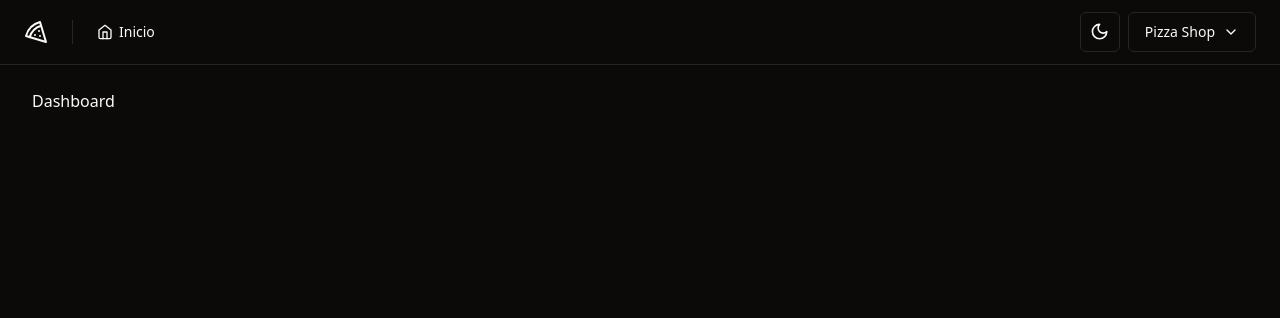
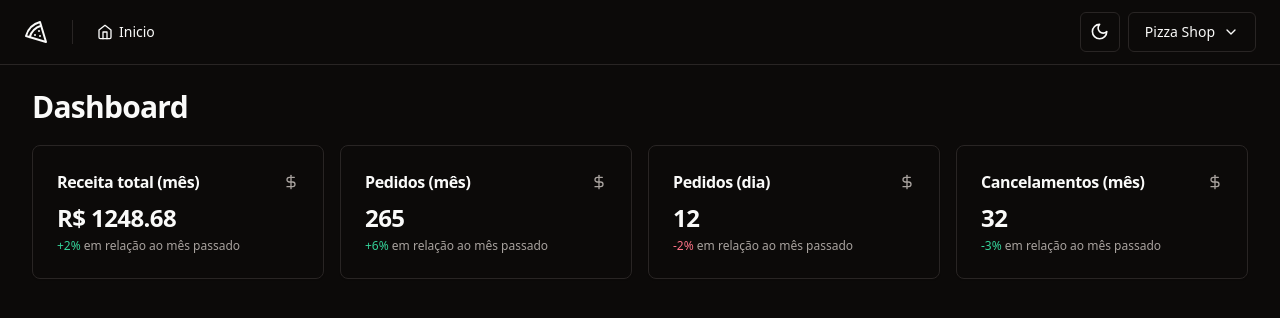
Before and after one commit to Nata07/pizzashop-web, a React (Vite) app: page / in a window 1280 px wide. Shown: the top 318 px of the page. Built offline with nearby package versions, Linux system fonts and the light colour scheme.

Commit message:
feat: added dashboard initial with cards

```diff
--- /dev/null
+++ b/src/components/ui/card.tsx
@@ -0,0 +1,79 @@
+import * as React from "react"
+
+import { cn } from "@/lib/utils"
+
+const Card = React.forwardRef<
+  HTMLDivElement,
+  React.HTMLAttributes<HTMLDivElement>
+>(({ className, ...props }, ref) => (
+  <div
+    ref={ref}
+    className={cn(
+      "rounded-lg border bg-card text-card-foreground shadow-sm",
+      className
+    )}
+    {...props}
+  />
+))
+Card.displayName = "Card"
+
+const CardHeader = React.forwardRef<
+  HTMLDivElement,
+  React.HTMLAttributes<HTMLDivElement>
+>(({ className, ...props }, ref) => (
+  <div
+    ref={ref}
+    className={cn("flex flex-col space-y-1.5 p-6", className)}
+    {...props}
+  />
+))
+CardHeader.displayName = "CardHeader"
+
+const CardTitle = React.forwardRef<
+  HTMLParagraphElement,
+  React.HTMLAttributes<HTMLHeadingElement>
+>(({ className, ...props }, ref) => (
+  <h3
+    ref={ref}
+    className={cn(
+      "text-2xl font-semibold leading-none tracking-tight",
+      className
+    )}
+    {...props}
+  />
+))
+CardTitle.displayName = "CardTitle"
+
+const CardDescription = React.forwardRef<
+  HTMLParagraphElement,
+  React.HTMLAttributes<HTMLParagraphElement>
+>(({ className, ...props }, ref) => (
+  <p
+    ref={ref}
+    className={cn("text-sm text-muted-foreground", className)}
+    {...props}
+  />
+))
+CardDescription.displayName = "CardDescription"
+
+const CardContent = React.forwardRef<
+  HTMLDivElement,
+  React.HTMLAttributes<HTMLDivElement>
+>(({ className, ...props }, ref) => (
+  <div ref={ref} className={cn("p-6 pt-0", className)} {...props} />
+))
+CardContent.displayName = "CardContent"
+
+const CardFooter = React.forwardRef<
+  HTMLDivElement,
+  React.HTMLAttributes<HTMLDivElement>
+>(({ className, ...props }, ref) => (
+  <div
+    ref={ref}
+    className={cn("flex items-center p-6 pt-0", className)}
+    {...props}
+  />
+))
+CardFooter.displayName = "CardFooter"
+
+export { Card, CardHeader, CardFooter, CardTitle, CardDescription, CardContent }
--- a/src/pages/app/dashboard.tsx
+++ /dev/null
@@ -1,10 +0,0 @@
-import { Helmet } from 'react-helmet-async'
-
-export function Dashboard() {
-  return (
-    <>
-      <Helmet title="Dashboard" />
-      <h1>Dashboard</h1>
-    </>
-  )
-}
--- /dev/null
+++ b/src/pages/app/dashboard/dashboard.tsx
@@ -0,0 +1,22 @@
+import { Helmet } from 'react-helmet-async'
+
+import { DayOrderAmountCard } from './day-order-amout-card'
+import { MonthCanceledOrderAmountCard } from './month-cenceled-order-amout-card'
+import { MonthOrderAmountCard } from './month-order-amout-card'
+import { MonthRevenueCard } from './month-revenue-card'
+
+export function Dashboard() {
+  return (
+    <>
+      <Helmet title="Dashboard" />
+      <h1 className="text-3xl font-bold tracking-tight">Dashboard</h1>
+
+      <div className="grid grid-cols-4 gap-4">
+        <MonthRevenueCard />
+        <MonthOrderAmountCard />
+        <DayOrderAmountCard />
+        <MonthCanceledOrderAmountCard />
+      </div>
+    </>
+  )
+}
--- /dev/null
+++ b/src/pages/app/dashboard/day-order-amout-card.tsx
@@ -0,0 +1,21 @@
+import { DollarSign } from 'lucide-react'
+
+import { Card, CardContent, CardHeader, CardTitle } from '@/components/ui/card'
+
+export function DayOrderAmountCard() {
+  return (
+    <Card>
+      <CardHeader className="flex flex-row items-center justify-between space-y-0 pb-2">
+        <CardTitle className="text-base">Pedidos (dia)</CardTitle>
+        <DollarSign className="h-4 w-4 text-muted-foreground" />
+      </CardHeader>
+      <CardContent className="space-y-1">
+        <span className="text-2xl font-bold tracking-tight">12</span>
+        <p className="text-xs text-muted-foreground">
+          <span className="text-rose-500 dark:text-rose-400">-2%</span> em
+          relação ao mês passado
+        </p>
+      </CardContent>
+    </Card>
+  )
+}
--- /dev/null
+++ b/src/pages/app/dashboard/month-cenceled-order-amout-card.tsx
@@ -0,0 +1,21 @@
+import { DollarSign } from 'lucide-react'
+
+import { Card, CardContent, CardHeader, CardTitle } from '@/components/ui/card'
+
+export function MonthCanceledOrderAmountCard() {
+  return (
+    <Card>
+      <CardHeader className="flex flex-row items-center justify-between space-y-0 pb-2">
+        <CardTitle className="text-base">Cancelamentos (mês)</CardTitle>
+        <DollarSign className="h-4 w-4 text-muted-foreground" />
+      </CardHeader>
+      <CardContent className="space-y-1">
+        <span className="text-2xl font-bold tracking-tight">32</span>
+        <p className="text-xs text-muted-foreground">
+          <span className="text-emerald-500 dark:text-emerald-400">-3%</span> em
+          relação ao mês passado
+        </p>
+      </CardContent>
+    </Card>
+  )
+}
--- /dev/null
+++ b/src/pages/app/dashboard/month-order-amout-card.tsx
@@ -0,0 +1,21 @@
+import { DollarSign } from 'lucide-react'
+
+import { Card, CardContent, CardHeader, CardTitle } from '@/components/ui/card'
+
+export function MonthOrderAmountCard() {
+  return (
+    <Card>
+      <CardHeader className="flex flex-row items-center justify-between space-y-0 pb-2">
+        <CardTitle className="text-base">Pedidos (mês)</CardTitle>
+        <DollarSign className="h-4 w-4 text-muted-foreground" />
+      </CardHeader>
+      <CardContent className="space-y-1">
+        <span className="text-2xl font-bold tracking-tight">265</span>
+        <p className="text-xs text-muted-foreground">
+          <span className="text-emerald-500 dark:text-emerald-400">+6%</span> em
+          relação ao mês passado
+        </p>
+      </CardContent>
+    </Card>
+  )
+}
--- /dev/null
+++ b/src/pages/app/dashboard/month-revenue-card.tsx
@@ -0,0 +1,21 @@
+import { DollarSign } from 'lucide-react'
+
+import { Card, CardContent, CardHeader, CardTitle } from '@/components/ui/card'
+
+export function MonthRevenueCard() {
+  return (
+    <Card>
+      <CardHeader className="flex flex-row items-center justify-between space-y-0 pb-2">
+        <CardTitle className="text-base">Receita total (mês)</CardTitle>
+        <DollarSign className="h-4 w-4 text-muted-foreground" />
+      </CardHeader>
+      <CardContent className="space-y-1">
+        <span className="text-2xl font-bold tracking-tight">R$ 1248.68</span>
+        <p className="text-xs text-muted-foreground">
+          <span className="text-emerald-500 dark:text-emerald-400">+2%</span> em
+          relação ao mês passado
+        </p>
+      </CardContent>
+    </Card>
+  )
+}
--- a/src/routes.tsx
+++ b/src/routes.tsx
@@ -2,7 +2,7 @@
 
 import { AppLayout } from './pages/_layouts/app'
 import { AuthLayout } from './pages/_layouts/auth'
-import { Dashboard } from './pages/app/dashboard'
+import { Dashboard } from './pages/app/dashboard/dashboard'
 import { Orders } from './pages/app/orders/orders'
 import { SignIn } from './pages/auth/sign-in'
 import { SignUp } from './pages/auth/sign-up'
```
